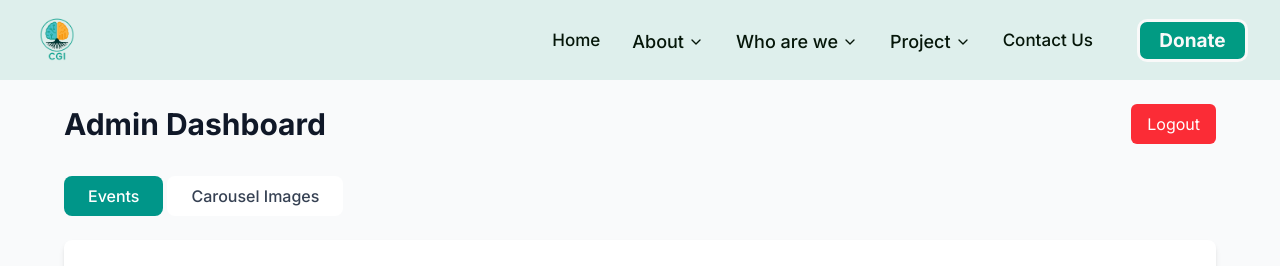
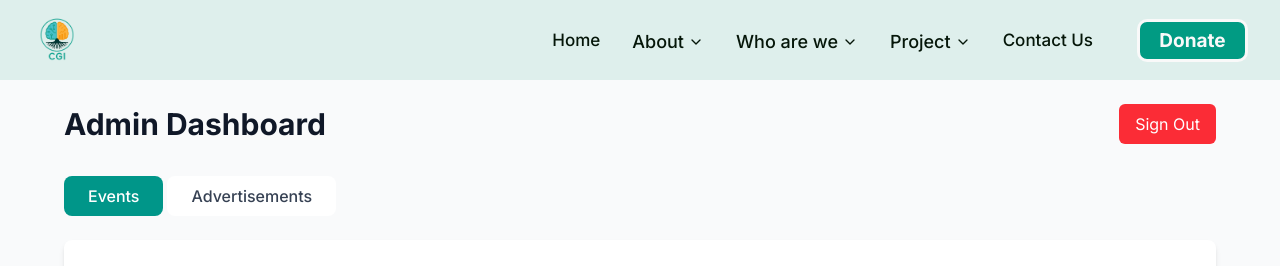
Before and after one commit to martinvibes/capacity-growth-initiative, a Next.js app: page /admin in a window 1280 px wide. Shown: the top 266 px of the page. Built offline with nearby package versions, Linux system fonts and the light colour scheme; sample sign-in values are in the browser's storage.

Commit message:
Fix: Spelling Error

```diff
--- a/src/app/admin/page.tsx
+++ b/src/app/admin/page.tsx
@@ -122,7 +122,7 @@ export default function AdminDashboard() {
             onClick={handleLogout}
             className="bg-red-500 text-white px-4 py-2 rounded-md hover:bg-red-600 transition-colors"
           >
-            Logout
+            Sign Out
           </button>
         </div>
 
@@ -153,7 +153,7 @@ export default function AdminDashboard() {
                 : 'bg-white text-gray-700 hover:bg-gray-100'
             }`}
           >
-            Carousel Images
+           Advertisements
           </button>
         </div>
 
@@ -278,7 +278,7 @@ export default function AdminDashboard() {
           <div className="space-y-6">
             {/* Add Carousel Image Form */}
             <div className="bg-white p-6 rounded-lg shadow-md">
-              <h2 className="text-xl font-semibold mb-4">Add Carousel Image</h2>
+              <h2 className="text-xl font-semibold mb-4">Add New Image</h2>
               <form onSubmit={handleAddCarouselImage} className="space-y-4">
                 <div>
                   <label className="block text-sm font-medium text-gray-700 mb-1">Image *</label>
@@ -305,7 +305,7 @@ export default function AdminDashboard() {
 
             {/* Carousel Images List */}
             <div className="bg-white p-6 rounded-lg shadow-md">
-              <h2 className="text-xl font-semibold mb-4">Manage Carousel Images</h2>
+              <h2 className="text-xl font-semibold mb-4">Manage Adverts Images</h2>
               <div className="grid grid-cols-1 md:grid-cols-2 lg:grid-cols-3 gap-4">
                 {carouselImages.map((image) => (
                   <div key={image.id} className="border border-gray-200 rounded-md p-4">
@@ -319,7 +319,7 @@ export default function AdminDashboard() {
                   </div>
                 ))}
                 {carouselImages.length === 0 && (
-                  <p className="text-gray-500 text-center py-8 col-span-full">No carousel images added yet.</p>
+                  <p className="text-gray-500 text-center py-8 col-span-full">No adverts images added yet.</p>
                 )}
               </div>
             </div>
```
